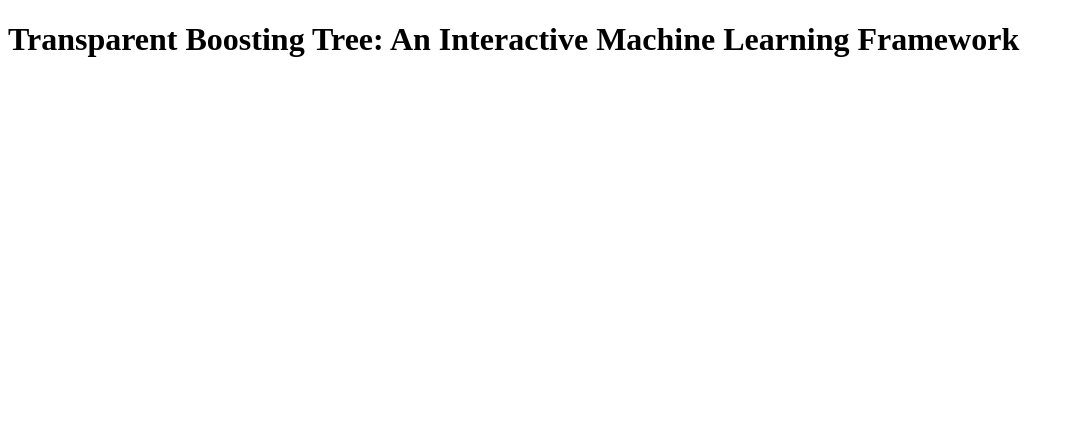
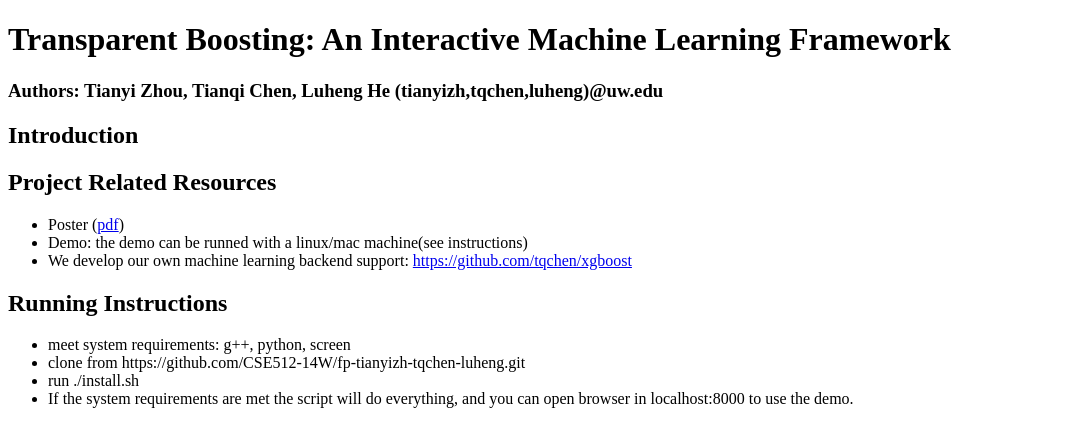
Before and after one commit to CSE512-14W/fp-tianyizh-tqchen-luheng, a plain HTML site: page index.html in a window 1280 px wide. Shown: the whole page, without its empty margins (0-1074 px from the left). Drawn offline with Linux system fonts and the light colour scheme.

Commit message:
text index

```diff
--- a/index.html
+++ b/index.html
@@ -8,9 +8,26 @@
 
 <body>
 
-    <h1>Transparent Boosting Tree: An Interactive Machine Learning Framework</h1>
+  <h1>Transparent Boosting: An Interactive Machine Learning Framework</h1>
+    <h3>Authors: Tianyi Zhou, Tianqi Chen, Luheng He (tianyizh,tqchen,luheng)@uw.edu </h3>
 
-   <!-- put images here ... -->
+    <h2>Introduction</h2>
+
+    <h2>Project Related Resources</h2>
+    <ul>
+      <li> Poster (<a href="poster.pdf">pdf</a>)
+      <li> Demo: the demo can be runned with a linux/mac machine(see instructions)
+      <li> We develop our own machine learning backend support: <a href ="https://github.com/tqchen/xgboost"> https://github.com/tqchen/xgboost</a>
+    </ul>
+
+    <h2>Running Instructions</h2>
+    <ul>
+      <li> meet system requirements: g++, python, screen
+      <li> clone from https://github.com/CSE512-14W/fp-tianyizh-tqchen-luheng.git
+      <li> run ./install.sh
+      <li> If the system requirements are met the script will do everything, and you can open browser in localhost:8000 to use the demo.
+    </ul>
+    <!-- put images here ... -->
 
 </body>
 </html>
```
